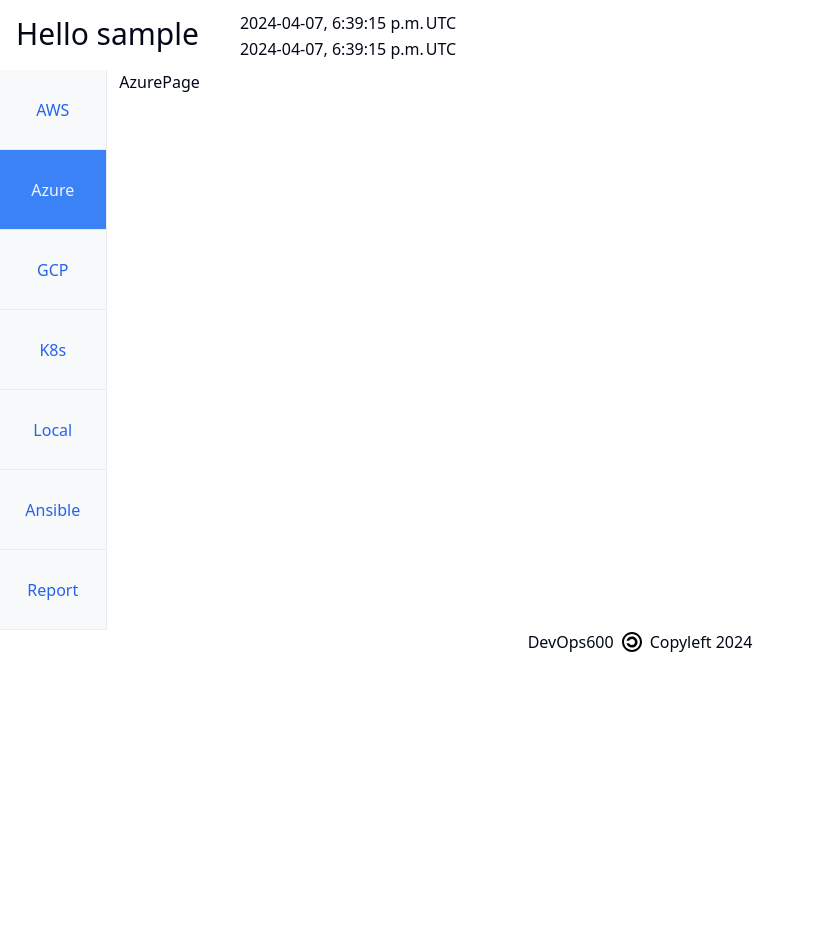
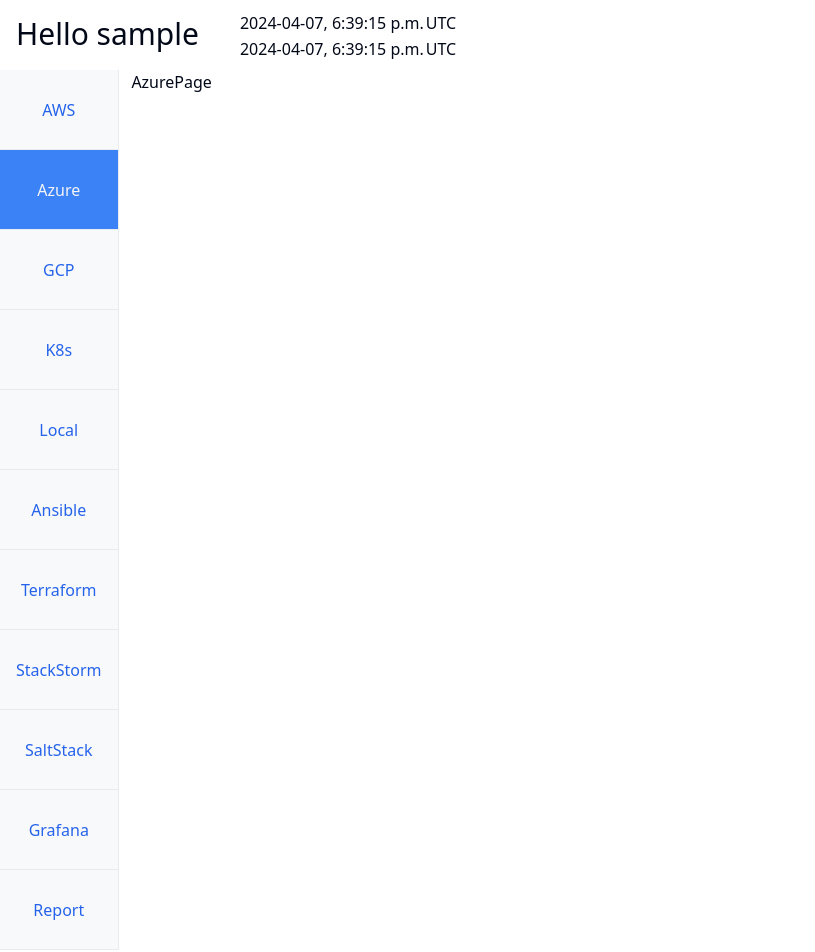
Before and after one commit to devops-600/next, a Next.js app: page /azure in a window 1280 px wide. Shown: the top 952 px of the page, without its empty margins (0-815 px from the left). Before the commit the page ends 800 px from the top, so only its background shows below. Built offline with nearby package versions, Linux system fonts and the light colour scheme; sample sign-in values are in the browser's storage.

Commit message:
add navlinks

```diff
--- a/app/(platforms)/platformnav.tsx
+++ b/app/(platforms)/platformnav.tsx
@@ -33,6 +33,22 @@ const PlatformNav = () => {
       label: "Ansible",
     },
     {
+      href: "/terraform",
+      label: "Terraform",
+    },
+    {
+      href: "/stackstorm",
+      label: "StackStorm",
+    },
+    {
+      href: "/saltstack",
+      label: "SaltStack",
+    },
+    {
+      href: "/grafana",
+      label: "Grafana",
+    },
+    {
       href: "/report",
       label: "Report",
     },
```
